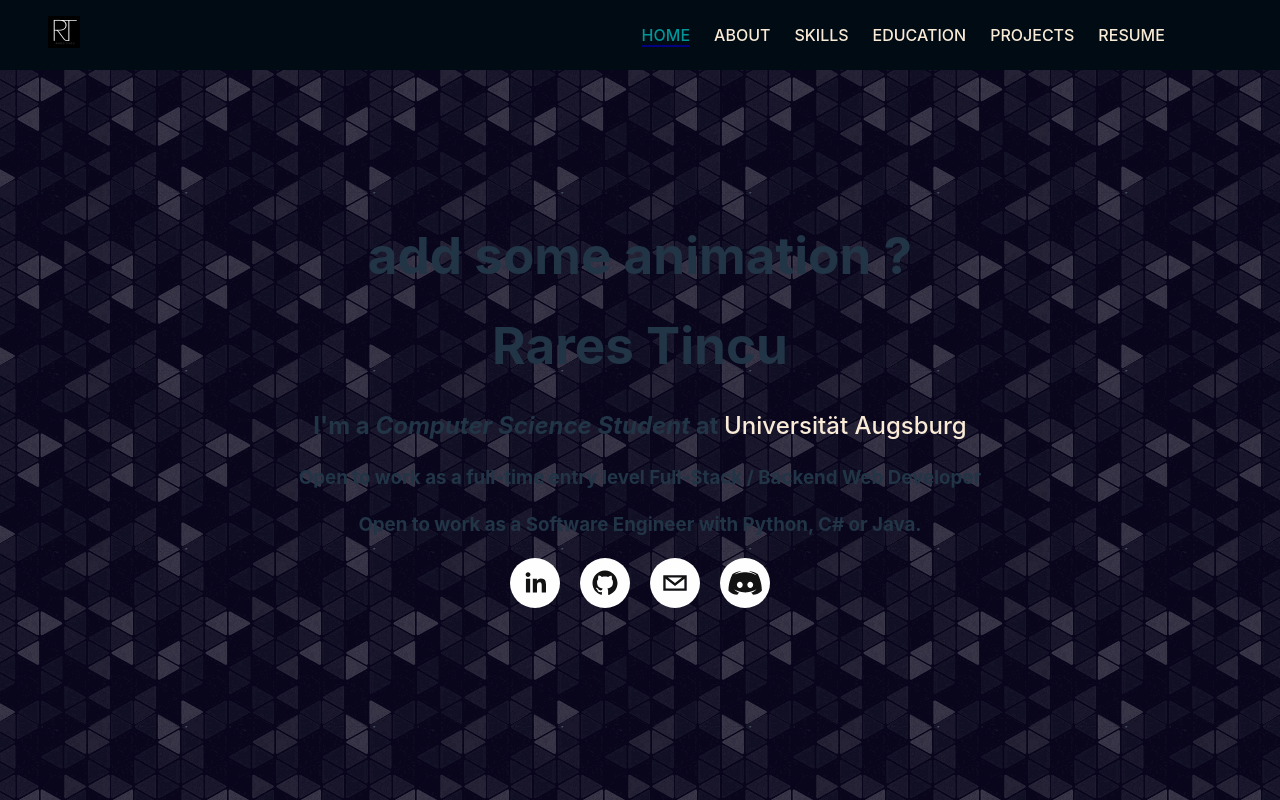
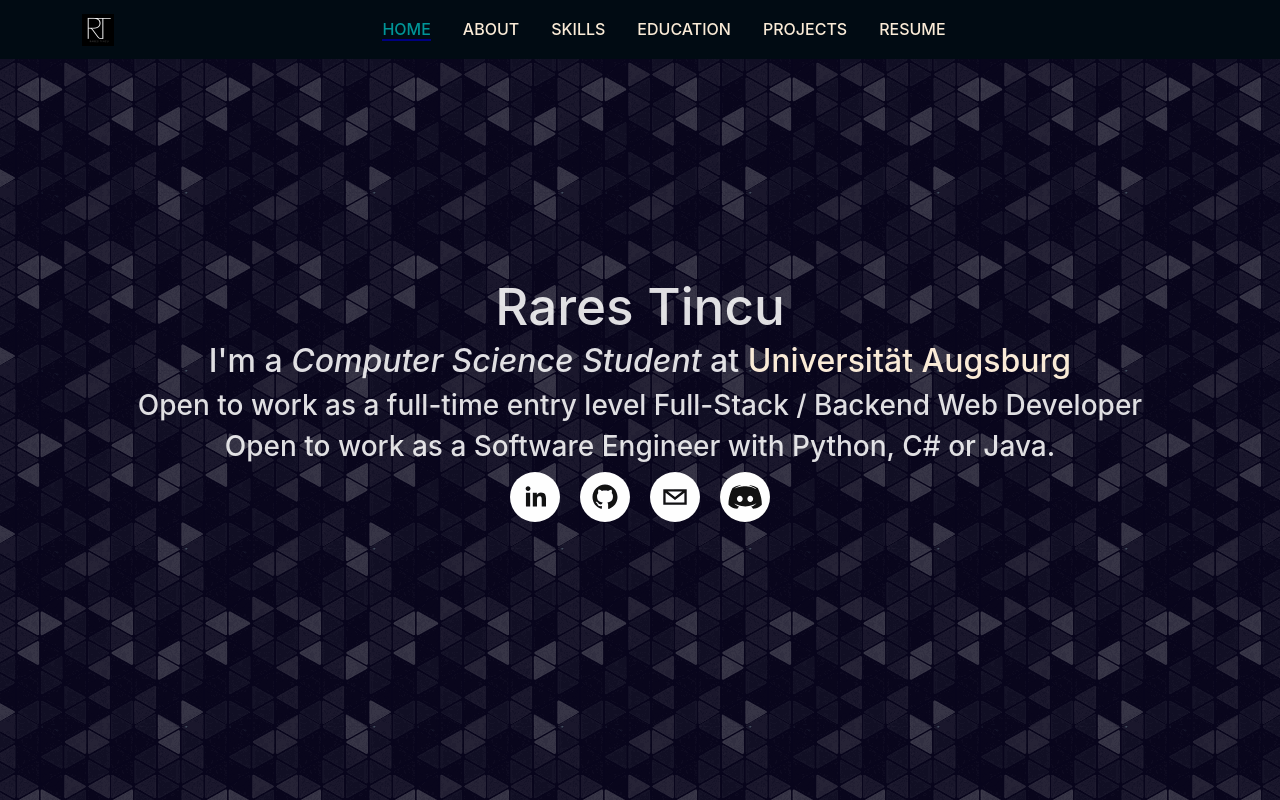
Before and after one commit to Compil3-sudo/Portofolio-CV, a React (Vite) app in the folder portofolio-cv/: page / in a window 1280 px wide. Built offline with nearby package versions, Linux system fonts and the light colour scheme.

Commit message:
react-bootstrap style and navbar

```diff
--- a/portofolio-cv/src/App.jsx
+++ b/portofolio-cv/src/App.jsx
@@ -1,4 +1,5 @@
 import "./App.css";
+import "bootstrap/dist/css/bootstrap.min.css";
 import { createBrowserRouter, RouterProvider } from "react-router-dom";
 import Home from "./pages/Home";
 import RootLayout from "./pages/RootLayout";
--- a/portofolio-cv/src/components/education-item/EducationItem.jsx
+++ b/portofolio-cv/src/components/education-item/EducationItem.jsx
@@ -44,7 +44,12 @@ const EducationItem = (props) => {
         icon={icon}
         onTimelineElementClick={udemyClick}
       >
-        <h3 className="vertical-timeline-element-title">{title}</h3>
+        <h3
+          className="vertical-timeline-element-title"
+          style={{ fontWeight: "bold" }}
+        >
+          {title}
+        </h3>
         <h4 className="vertical-timeline-element-subtitle">{subtitle}</h4>
         {paragraphs.map((item, index) => (
           <p key={title + index} dangerouslySetInnerHTML={{ __html: item }} />
--- a/portofolio-cv/src/components/navbar/Navbar.jsx
+++ b/portofolio-cv/src/components/navbar/Navbar.jsx
@@ -1,7 +1,6 @@
 import classes from "./Navbar.module.css";
 import { NavLink } from "react-router-dom";
-import { FaBars } from "react-icons/fa";
-import { useState } from "react";
+import { Nav, Navbar as BootStrapNavBar, Container } from "react-bootstrap";
 
 const Navbar = () => {
   const navLinks = [
@@ -12,33 +11,26 @@ const Navbar = () => {
     "projects",
     "resume",
   ];
-  const [showLinks, setShowLinks] = useState(true);
-
-  const toggleShow = () => {
-    setShowLinks(!showLinks);
-  };
 
   return (
-    <nav className={classes.header}>
-      <div className={classes.navContainer}>
-        <div className={classes.logo}>
+    <BootStrapNavBar
+      fixed="top"
+      collapseOnSelect
+      expand="md"
+      className={classes.header}
+    >
+      <Container>
+        <BootStrapNavBar.Brand>
           <NavLink to="/">
             <img src="/favicon-32x32.png" alt="Rares Tincu" />
           </NavLink>
-        </div>
-
-        <button className={classes.toggleLinks} onClick={toggleShow}>
-          <FaBars />
-        </button>
-
-        <div
-          className={`${classes.linksContainer} ${
-            showLinks ? classes.showLinks : ""
-          }`}
-        >
-          <ul className={classes.linksList}>
+        </BootStrapNavBar.Brand>
+        <BootStrapNavBar.Toggle aria-controls="responsive-navbar-nav" />
+        <BootStrapNavBar.Collapse id="responsive-navbar-nav">
+          <Nav className="me-auto" />
+          <Nav className="me-auto">
             {navLinks.map((link) => (
-              <li key={link}>
+              <div className={classes.links} key={link}>
                 <NavLink
                   to={link === "home" ? "/" : link}
                   className={({ isActive }) =>
@@ -47,12 +39,12 @@ const Navbar = () => {
                 >
                   {link.toLocaleUpperCase()}
                 </NavLink>
-              </li>
+              </div>
             ))}
-          </ul>
-        </div>
-      </div>
-    </nav>
+          </Nav>
+        </BootStrapNavBar.Collapse>
+      </Container>
+    </BootStrapNavBar>
   );
 };
 
--- a/portofolio-cv/src/components/navbar/Navbar.module.css
+++ b/portofolio-cv/src/components/navbar/Navbar.module.css
@@ -1,73 +1,20 @@
 .header {
-  position: fixed;
-  top: 0;
-  left: 0;
-  width: 100%;
   background-color: #010b13;
-  color: white;
-  display: flex;
-  justify-content: space-between;
-  align-items: center;
-  padding: 1rem;
   z-index: 100;
 }
 
-.navContainer {
-  display: flex;
-  align-items: center;
+.links {
+  padding: 0.5rem 1rem;
 }
 
-.toggleLinks {
-  display: none;
-}
-
-.linksContainer {
-  position: absolute;
-  right: 10%;
-}
-
-.logo {
-  margin: 0 0 0 2rem;
-}
-
-.linksList {
-  display: flex;
-  align-items: center;
-  gap: 1.5rem;
-  list-style-type: none;
-  margin-left: 2rem;
-  padding: 0 1rem;
-}
-
-.linksList a {
+.links a {
   text-decoration: none;
   color: antiquewhite;
 }
 
 
-.linksList a:hover,
-.linksList a.active {
+.links a:hover,
+.links a.active {
   color: #009698;
   border-bottom: #000080 0.125em solid;
 }
-
-@media screen and (max-width: 768px) {
-  .toggleLinks {
-    display: inline-block;
-    position: absolute;
-    right: 10%;
-  }
-
-  .showLinks .linksContainer {
-    display: block;
-  }
-
-  .showLinks .linksList {
-    display: block;
-  }
-
-  .showLinks .linksList li {
-    margin-right: 0;
-    margin-bottom: 10px;
-  }
-}
--- a/portofolio-cv/src/index.css
+++ b/portofolio-cv/src/index.css
@@ -31,6 +31,8 @@ body {
   min-width: 320px;
   min-height: 100vh;
   background-image: url("/background.png");
+  font-family: Inter, system-ui, Avenir, Helvetica, Arial, sans-serif;
+  color: rgba(255, 255, 255, 0.87);
 }
 
 h1 {
--- a/portofolio-cv/src/pages/Home.jsx
+++ b/portofolio-cv/src/pages/Home.jsx
@@ -4,7 +4,6 @@ import classes from "./Home.module.css";
 const Home = () => {
   return (
     <>
-      <h1>add some animation ?</h1>
       <h1>Rares Tincu</h1>
       <h2>
         I&apos;m&nbsp;a <em>Computer Science Student</em> at&nbsp;
```
